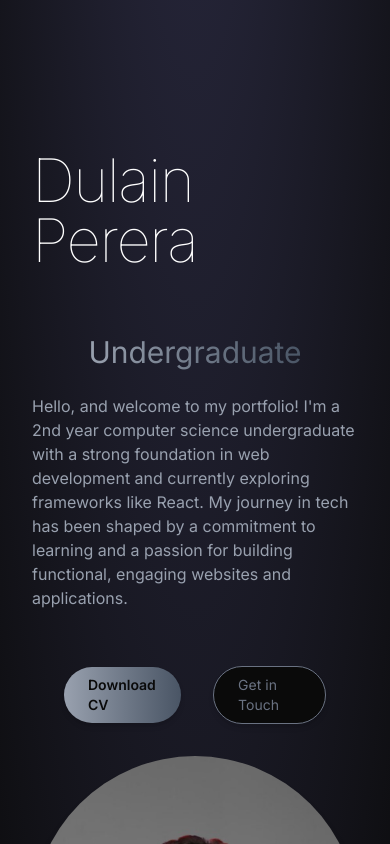
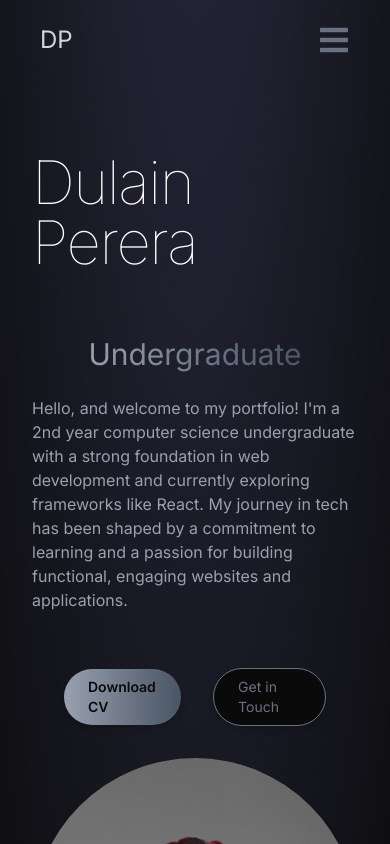
Before and after one commit to dulainperera/dulainperera.github.io, a React (Vite) app: page / in a window 390 px wide. Shown: the top 844 px of the page. Built offline with nearby package versions, Linux system fonts and the light colour scheme.

Commit message:
navbar visibilty fixed

```diff
--- a/src/components/Navbar.jsx
+++ b/src/components/Navbar.jsx
@@ -14,16 +14,13 @@ const Navbar = () => {
           <p className="text-2xl text-gray-300">DP</p>
         </div>
         <div className="flex m-8 items-center justify-center gap-8 text-xl">
-          <a href="#tech" className="ml-64 text-gray-500 hover:text-gray-300 relative transition duration-300 ease-in-out
-            ">
+          <a href="#tech" className="ml-64 text-gray-500 hover:text-gray-300 relative transition duration-300 ease-in-out">
             Tech
           </a>
-          <a href="#experience" className="text-gray-500 hover:text-gray-300 relative transition duration-300 ease-in-out
-            ">
+          <a href="#experience" className="text-gray-500 hover:text-gray-300 relative transition duration-300 ease-in-out">
             Experience
           </a>
-          <a href="#projects" className="text-gray-500 hover:text-gray-300 relative transition duration-300 ease-in-out
-            ">
+          <a href="#projects" className="text-gray-500 hover:text-gray-300 relative transition duration-300 ease-in-out">
             Projects
           </a>
           <a href="#contact" className="px-6 py-2 bg-neutral-950 text-gray-500 border border-gray-500 rounded-full  transition duration-300 ease-in-out hover:text-gray-300 hover:border-gray-300">
@@ -33,29 +30,30 @@ const Navbar = () => {
       </div>
 
       {/* Mobile Navbar Header */}
-      <div className="flex md:hidden mt-1.5 items-center justify-center gap-128 text-xl">
-
-        <p className="text-2xl text-gray-300">DP</p>
-
+      <div className="flex md:hidden items-center justify-between px-4 text-2xl w-full pt-2">
+        <p className="text-gray-300">DP</p>
         <button onClick={toggleMenu} className="text-gray-500 z-50">
-          {isOpen ? <FaTimes size={24} /> : <FaBars size={24} />}
+          {isOpen ? <FaTimes size={32} /> : <FaBars size={32} />}
         </button>
-
       </div>
 
       {/* Mobile Dropdown Menu */}
       {isOpen && (
         <div className="md:hidden fixed inset-0 top-[60px] z-40 bg-black/60 backdrop-blur-md flex flex-col items-center justify-center gap-8 text-xl text-gray-300">
-          <a href="#tech" onClick={toggleMenu} >
+          <a href="#tech" onClick={toggleMenu}>
             Tech
           </a>
-          <a href="#experience" onClick={toggleMenu} >
+          <a href="#experience" onClick={toggleMenu}>
             Experience
           </a>
-          <a href="#projects" onClick={toggleMenu} className="text-gray-300 ">
+          <a href="#projects" onClick={toggleMenu}>
             Projects
           </a>
-           <a href="#contact" className="px-6 py-2 bg-neutral-950 text-gray-500 border border-gray-500 rounded-full  transition duration-300 ease-in-out hover:text-gray-300 hover:border-gray-300">
+          <a
+            href="#contact"
+            className="px-6 py-2 bg-neutral-950 text-gray-500 border border-gray-500 rounded-full transition duration-300 ease-in-out hover:text-gray-300 hover:border-gray-300"
+            onClick={toggleMenu}
+          >
             Get in Touch
           </a>
         </div>
```
